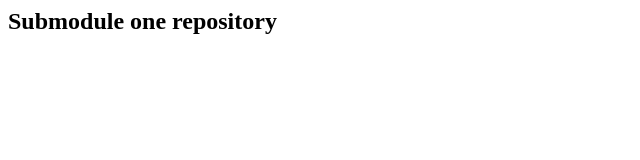
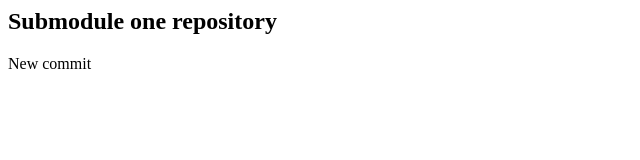
Before and after one commit to DariaBlomma/submodule-one, a plain HTML site: page index.html in a window 1280 px wide. Shown: the whole page, without its empty margins (0-640 px from the left). Drawn offline with Linux system fonts and the light colour scheme.

Commit message:
some new commit

```diff
--- a/index.html
+++ b/index.html
@@ -1 +1,2 @@
 <h2>Submodule one repository</h2>
+<div>New commit</div>
```
